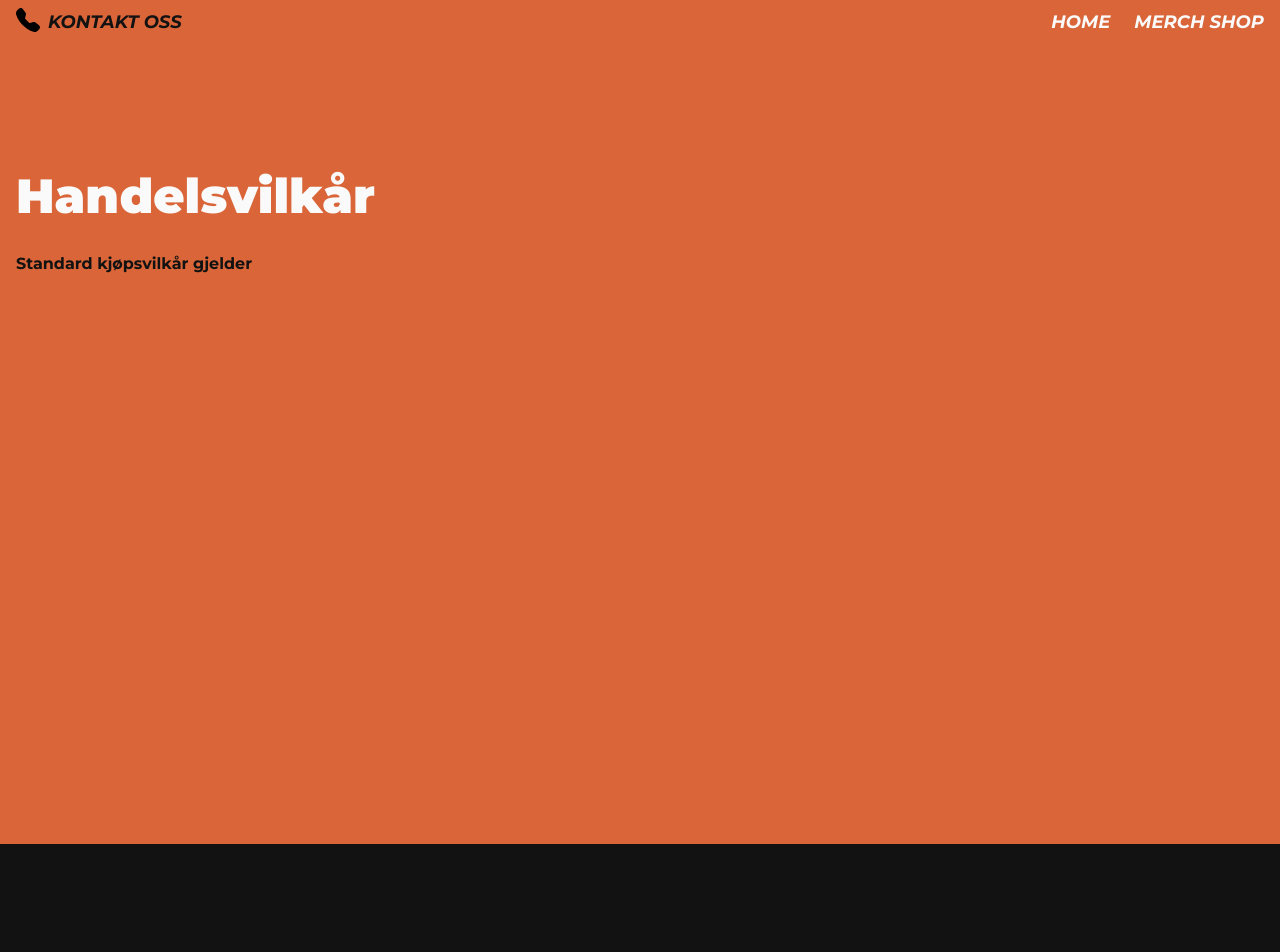
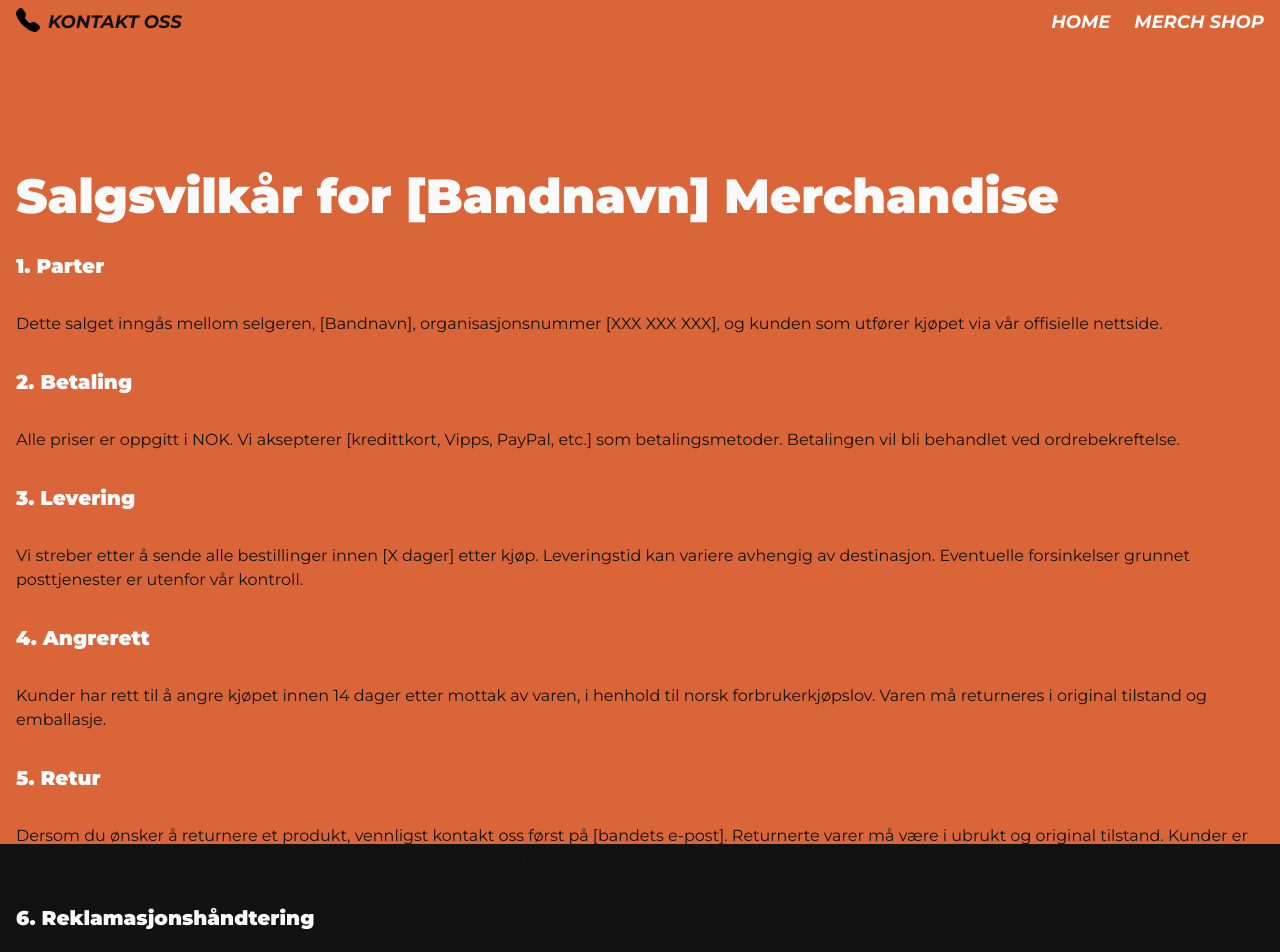
Before and after one commit to ekaspersen/catch-the-fox, a Next.js app: page /handelsvilkar in a window 1280 px wide. Shown: the top 952 px of the page. Before the commit the page ends 844 px from the top, so only its background shows below. Built offline with nearby package versions, Linux system fonts and the light colour scheme.

Commit message:
updated handelsvilkår

```diff
--- a/app/handelsvilkar/page.jsx
+++ b/app/handelsvilkar/page.jsx
@@ -1,8 +1,64 @@
 export default function Handelsvilkar() {
     return (
         <section className="max-w-7xl mx-auto bg-clrprimary text-clrdark h-screen px-4 py-32 flex flex-col gap-8">
-            <h1 className="text-5xl text-clrwhite font-black">Handelsvilkår</h1>
-            <p className="font-bold">Standard kjøpsvilkår gjelder</p>
+            <h1 className="text-5xl text-clrwhite font-black">
+                Salgsvilkår for [Bandnavn] Merchandise
+            </h1>
+
+            <h2 className="text-xl text-clrwhite font-black">1. Parter</h2>
+            <p>
+                Dette salget inngås mellom selgeren, [Bandnavn],
+                organisasjonsnummer [XXX XXX XXX], og kunden som utfører kjøpet
+                via vår offisielle nettside.
+            </p>
+
+            <h2 className="text-xl text-clrwhite font-black">2. Betaling</h2>
+            <p>
+                Alle priser er oppgitt i NOK. Vi aksepterer [kredittkort, Vipps,
+                PayPal, etc.] som betalingsmetoder. Betalingen vil bli behandlet
+                ved ordrebekreftelse.
+            </p>
+
+            <h2 className="text-xl text-clrwhite font-black">3. Levering</h2>
+            <p>
+                Vi streber etter å sende alle bestillinger innen [X dager] etter
+                kjøp. Leveringstid kan variere avhengig av destinasjon.
+                Eventuelle forsinkelser grunnet posttjenester er utenfor vår
+                kontroll.
+            </p>
+
+            <h2 className="text-xl text-clrwhite font-black">4. Angrerett</h2>
+            <p>
+                Kunder har rett til å angre kjøpet innen 14 dager etter mottak
+                av varen, i henhold til norsk forbrukerkjøpslov. Varen må
+                returneres i original tilstand og emballasje.
+            </p>
+
+            <h2 className="text-xl text-clrwhite font-black">5. Retur</h2>
+            <p>
+                Dersom du ønsker å returnere et produkt, vennligst kontakt oss
+                først på [bandets e-post]. Returnerte varer må være i ubrukt og
+                original tilstand. Kunder er ansvarlige for returkostnader, med
+                mindre varen var feilaktig eller skadet ved mottak.
+            </p>
+
+            <h2 className="text-xl text-clrwhite font-black">
+                6. Reklamasjonshåndtering
+            </h2>
+            <p>
+                Hvis mottatt produkt er skadet eller har feil, vennligst kontakt
+                oss innen 7 dager for en reklamasjon. Vi vil erstatte varen
+                eller refundere beløpet etter vurdering.
+            </p>
+
+            <h2 className="text-xl text-clrwhite font-black">
+                7. Konfliktløsning
+            </h2>
+            <p>
+                Eventuelle tvister mellom [Bandnavn] og kunden skal først søkes
+                løst amikabelt. Dersom dette ikke fører frem, kan saken bringes
+                inn for Forbrukerrådet.
+            </p>
         </section>
     );
 }
```
